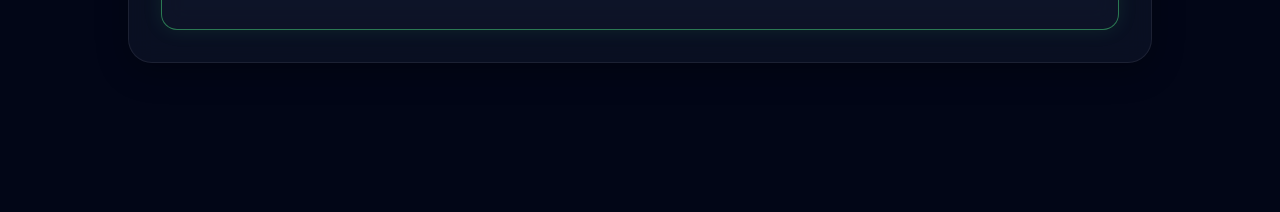
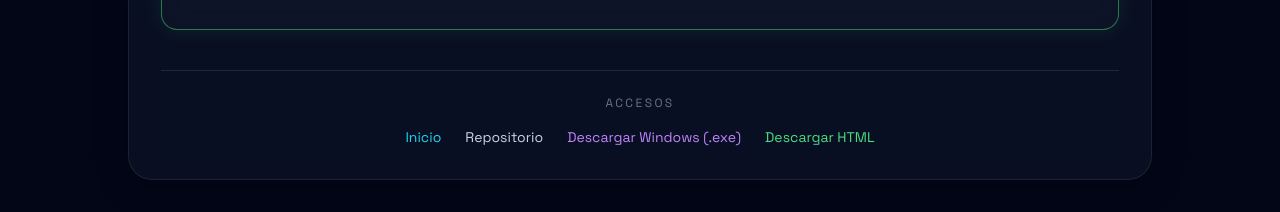
Before and after one commit to sc09012/gestor-de-finanzas, an Electron app: page nexfinance_mvp_fecha.html in a window 1280 px wide. Shown: the part 773-985 px from the top of the page. Before the commit the page ends 868 px from the top, so only its background shows below. Drawn offline with nearby package versions, Linux system fonts and the light colour scheme.

Commit message:
docs: enlaces reales en README y accesos dentro de la app
- La app incluye un pie con enlaces a Inicio, Repositorio, descarga .exe y descarga HTML (ocultos en el PDF)

- README: reemplazado el placeholder TU-USUARIO por sc09012

```diff
--- a/nexfinance_mvp_fecha.html
+++ b/nexfinance_mvp_fecha.html
@@ -188,6 +188,17 @@
                         <canvas id="grafico-balance"></canvas>
                     </div>
                 </div>
+            </div>
+        </div>
+
+        <!-- Enlaces de acceso (no se incluyen en el PDF) -->
+        <div class="btn-no-pdf mt-10 pt-6 border-t border-slate-800">
+            <p class="text-center text-xs uppercase tracking-[0.2em] text-slate-500 mb-4">Accesos</p>
+            <div class="flex flex-wrap justify-center gap-x-6 gap-y-3 text-sm">
+                <a href="https://sc09012.github.io/gestor-de-finanzas/" target="_blank" rel="noopener" class="text-cyan-400 hover:text-cyan-300 transition-colors">Inicio</a>
+                <a href="https://github.com/sc09012/gestor-de-finanzas" target="_blank" rel="noopener" class="text-slate-300 hover:text-white transition-colors">Repositorio</a>
+                <a href="https://github.com/sc09012/gestor-de-finanzas/releases/latest" target="_blank" rel="noopener" class="text-purple-400 hover:text-purple-300 transition-colors">Descargar Windows (.exe)</a>
+                <a href="https://github.com/sc09012/gestor-de-finanzas/raw/main/nexfinance_mvp_fecha.html" target="_blank" rel="noopener" class="text-green-400 hover:text-green-300 transition-colors">Descargar HTML</a>
             </div>
         </div>
     </div>
```
Also changed, not shown: README.md.
